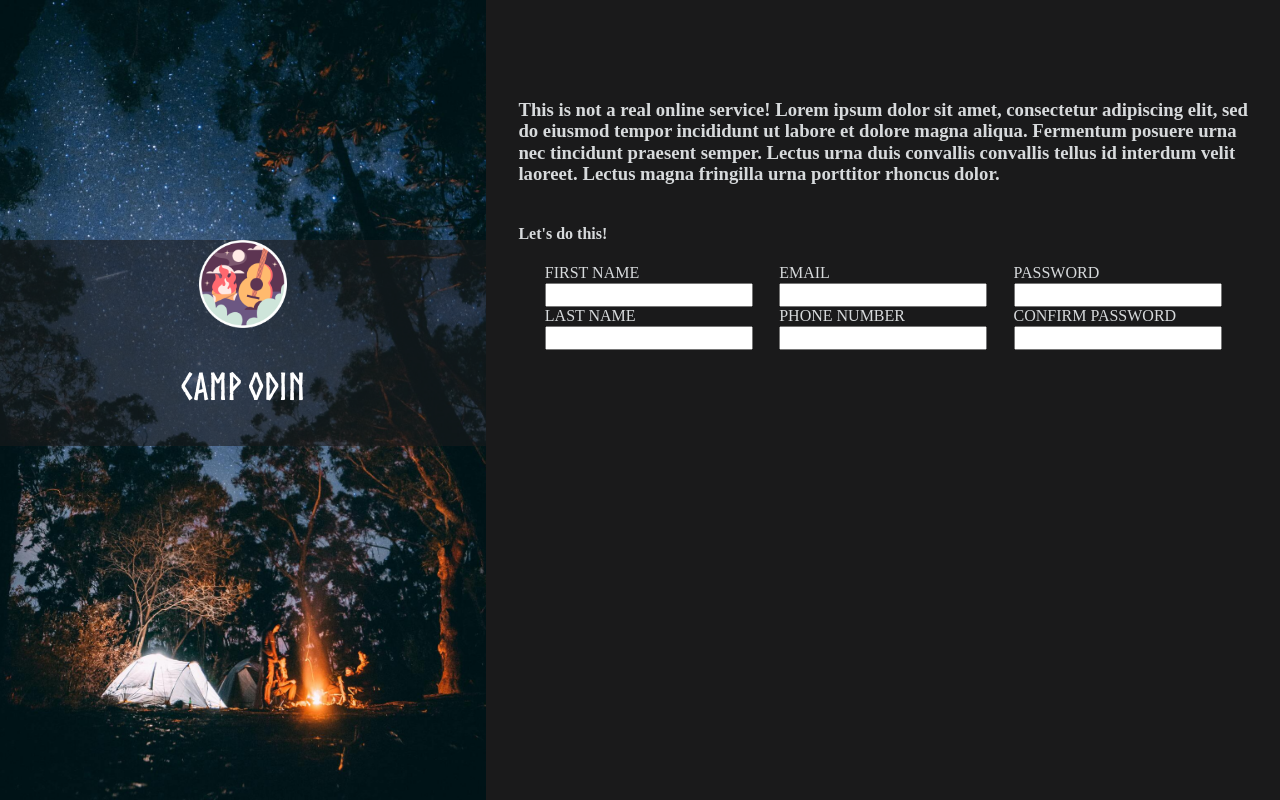
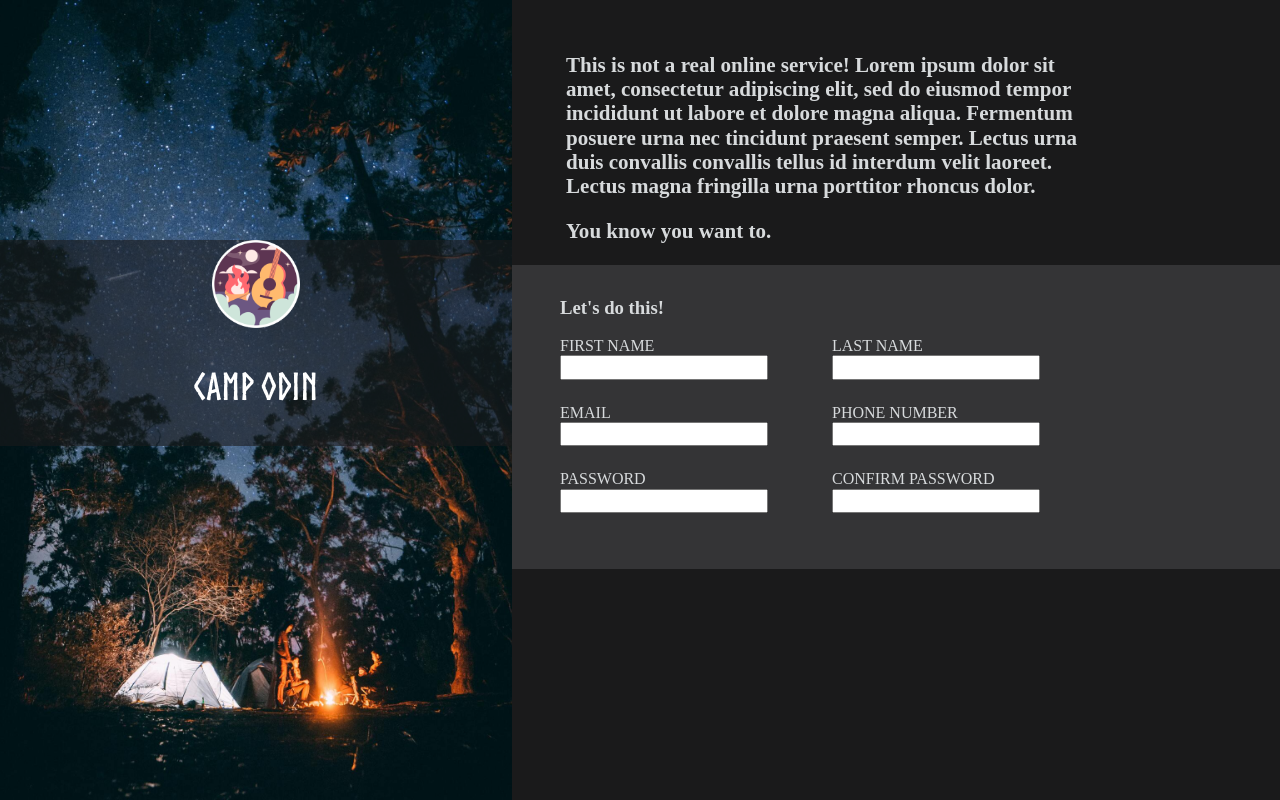
Before and after one commit to Jackie247/sign-up-form, a website: page index.html in a window 1280 px wide. Drawn offline with nearby package versions, Linux system fonts and the light colour scheme; files whose address does not match are found by name.

Commit message:
fix input div spacing

```diff
--- a/index.html
+++ b/index.html
@@ -21,32 +21,41 @@
                 <h3>This is not a real online service! Lorem ipsum dolor sit amet, consectetur adipiscing elit, sed do eiusmod tempor incididunt ut labore et dolore magna aliqua.
                     Fermentum posuere urna nec tincidunt praesent semper. Lectus urna duis convallis convallis tellus id interdum velit laoreet.
                     Lectus magna fringilla urna porttitor rhoncus dolor. </h3>
+                    <h3>You know you want to.</h3>
             </div>
+            <div class="midsection">
+                <h3>Let's do this!</h3>
                 <div class="content-form">
-                <h4>Let's do this!</h4>
                     <form action="#" method="post">
                         <section>
                             <div>
                                 <label for="first-name">FIRST NAME</label>
                                 <input type="name" id="first-name" name="first-name">
+                            </div>
+                            <div>
                                 <label for="first-name">LAST NAME</label>
                                 <input type="name" id="last-name" name="last-name">
                             </div>
                             <div>
                                 <label for="first-name">EMAIL</label>
                                 <input type="email" id="email" name="email">
+                            </div>
+                            <div>
                                 <label for="phone-num">PHONE NUMBER</label>
                                 <input type="number" id="phone-num" name="phone-num">
                             </div>
                             <div>
                                 <label for="pswd">PASSWORD</label>
                                 <input type="password" id="pswd" name="pswd">
+                            </div>
+                            <div>
                                 <label for="pswd-conf">CONFIRM PASSWORD</label>
                                 <input type="password" id="pswd-conf" name="pswd-conf">
                             </div>
                         </section>
                     </form>
                 </div>
+            </div>
             <div class="content-acc"></div>
         </div>
     </main>
--- a/styles/style.css
+++ b/styles/style.css
@@ -1,7 +1,9 @@
 :root{
     --background-color: #1A1A1B;
+    --form-background-color: #343436;
     --font-color:rgb(215, 218, 220);
     --sidebar-font:#ffffff;
+    --title-text-size: 18px;
 }
 html,body{
     background-color: var(--background-color);
@@ -42,25 +44,47 @@ main{
     font-size: 2em;
     justify-content: center;
     justify-content: space-evenly;
+    color: var(--sidebar-font);
+}
+
+.sidebar-strip>h3{
     font-family: norse-bold,sans-serif;
-    color: var(--sidebar-font);
 }
 .sidebar-strip>img{
     align-self: center;
     max-width: 11vh;
     max-height:11vh;
 }
-
 /* Content Right Side */
 .content{
     display:flex;
     flex-flow:column wrap;
-    padding: 5rem 2rem;
     width:60vw;
+    padding: 2em 0;
 }
-
+.content-text{
+    font-size:var(--title-text-size);
+    padding-left: 3em;
+    padding-right: 10em;
+}
+/* Midsection sign up form */
+.midsection{
+    display:flex;
+    flex-flow:column;
+    background-color: var(--form-background-color);
+    padding:2em 3em;
+    padding-right:10em;
+    height:30vh;
+}
+.midsection>h3{
+    margin:1em 0;
+    margin-top:0;
+}
 .content-form>form>section{
     display:flex;
     flex-flow:row wrap;
-    justify-content: space-evenly;
+    justify-content: space-between;
+    left:0;
+    width:60vh;
+    height:25vh;
 }
```
Lines whose indentation alone changed are shown as unchanged.
